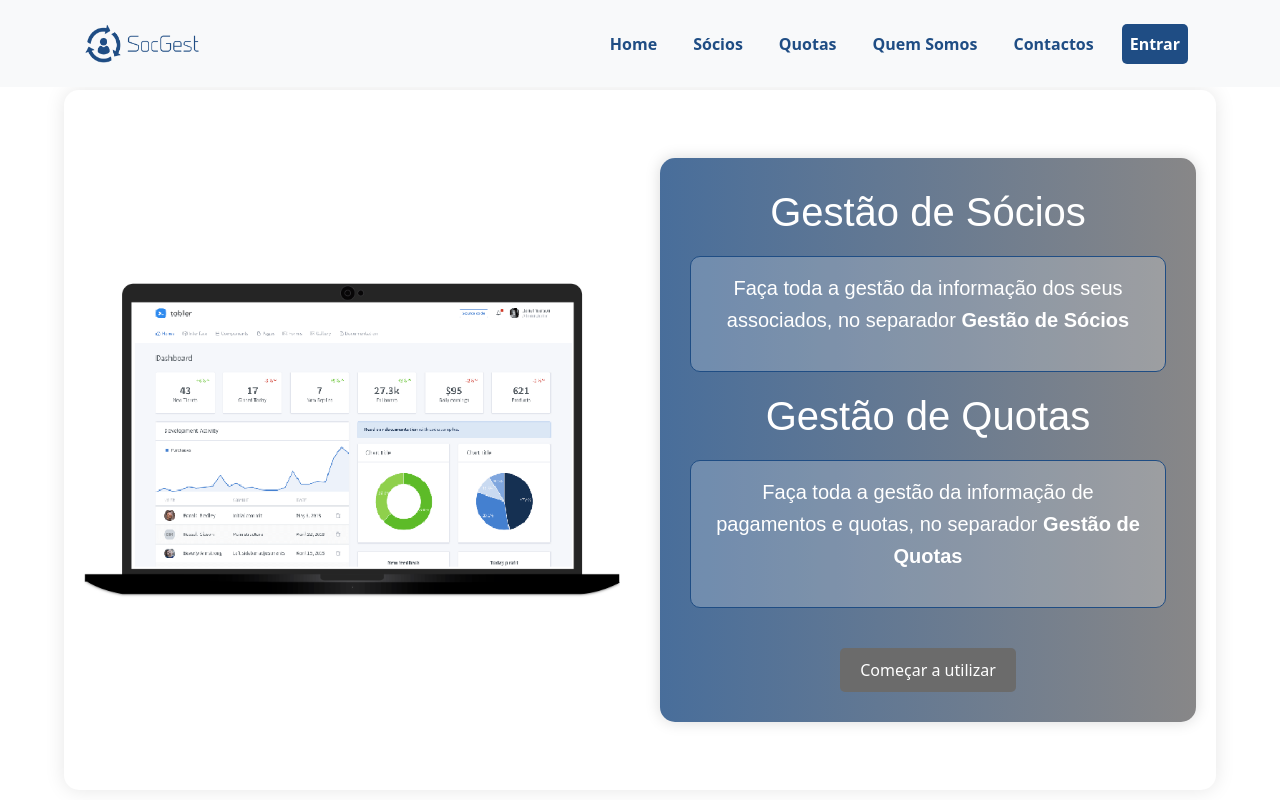
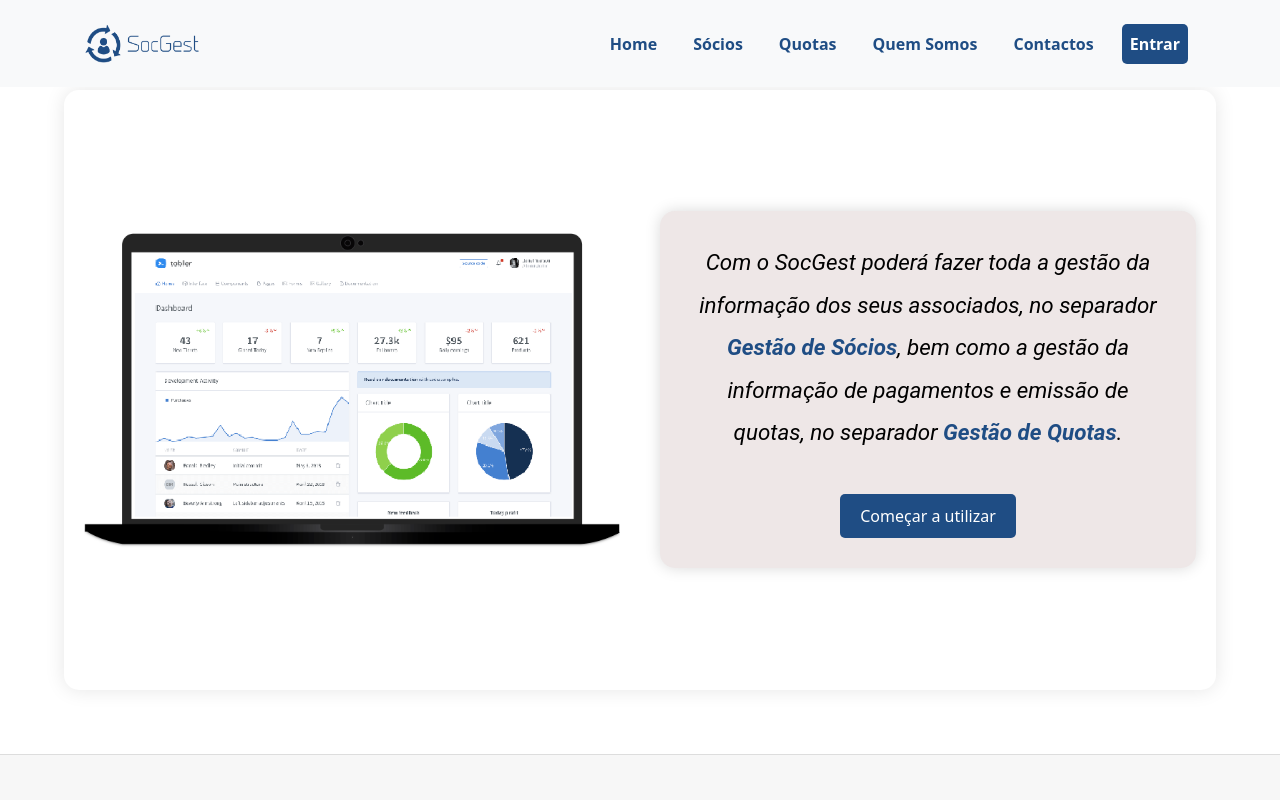
Before and after one commit to RicardoSilva94/socgest, a React (Create React App) app: page / in a window 1280 px wide. Shown: the top 800 px of the page. Built offline with nearby package versions, Linux system fonts and the light colour scheme.

Commit message:
Alterei estilo do componente sociosLandingPage

```diff
--- a/src/components/socios/socioslandingpage.css
+++ b/src/components/socios/socioslandingpage.css
@@ -8,7 +8,7 @@
   padding: 20px;
   border-radius: 15px;
   box-shadow: 0 0 20px rgba(0, 0, 0, 0.1);
-  min-height: 700px;
+  min-height: 600px;
   transition: all 0.5s ease;
   margin-top: 7%;
 }
@@ -28,53 +28,32 @@
 }
 
 .text-box {
-  background: linear-gradient(to right, #1f4d84d0, #6e6d6ed2);
-  color: #fff;
+  background: #eee7e7;
+  color: #000;
   padding: 30px;
   border-radius: 15px;
   box-shadow: 0 0 15px rgba(0, 0, 0, 0.15);
   transition: transform 0.3s ease, box-shadow 0.3s ease;
 }
 
-.text-box:hover {
-  transform: translateY(-10px);
-  box-shadow: 0 0 25px rgba(0, 0, 0, 0.2);
+.text-box p {
+  font-family: 'Roboto', sans-serif;
+  line-height: 1.9;
+  margin-bottom: 20px;
+  font-size: 1.4rem;
+  font-style: oblique;
+}
+
+.text-box .highlight {
+  text-decoration-color: #1f4d84;
+  font-weight: bold;
+  color: #1f4d84;
 }
 
 .imagem-socios {
   width: 100%;
   height: auto;
   border-radius: 10px;
-}
-
-h1 {
-  font-size: 2.5rem;
-  margin-bottom: 20px;
-  font-family: 'Montserrat', sans-serif;
-  color: #ffffff;
-}
-
-h5 {
-  font-family: 'Montserrat', sans-serif;
-  line-height: 1.6;
-  margin-bottom: 20px;
-  color: #ffffff;
-}
-
-.info-button {
-  display: inline-block;
-  background: #6b6b6b;
-  color: #fff;
-  padding: 10px 20px;
-  border-radius: 5px;
-  text-decoration: none;
-  margin-top: 20px;
-  transition: background 0.3s ease, transform 0.3s ease;
-}
-
-.info-button:hover {
-  background: #000000;
-  transform: translateY(-5px);
 }
 
 .right-content, .left-content {
@@ -89,12 +68,20 @@ h5 {
   transform: translateY(0);
 }
 
-.border-box {
-  border: 1px solid #1f4d84;
-  padding: 15px;
-  border-radius: 10px;
-  margin: 20px 0;
-  background: rgba(255, 255, 255, 0.2);
+.info-button {
+  display: inline-block;
+  background: #1f4d84;
+  color: #fff;
+  padding: 10px 20px;
+  border-radius: 5px;
+  text-decoration: none;
+  margin-top: 20px;
+  transition: background 0.3s ease, transform 0.3s ease;
+}
+
+.info-button:hover {
+  background: #000000;
+  transform: translateY(-5px);
 }
 
 @keyframes fadeInLeft {
@@ -141,9 +128,8 @@ h5 {
     padding: 20px;
   }
 
-  h1 {
-    font-size: 2rem;
-    margin-bottom: 20px;
+  .text-box p {
+    font-size: 1rem;
   }
 
   .info-button {
--- a/src/components/socios/socioslandingpage.jsx
+++ b/src/components/socios/socioslandingpage.jsx
@@ -16,18 +16,10 @@ export default function SociosLandingPage() {
       </div>
       <div className="right-content">
         <div className="text-box">
-          <h1>Gestão de Sócios</h1>
-          <div className="border-box">
-            <h5>
-              Faça toda a gestão da informação dos seus associados, no separador <strong>Gestão de Sócios</strong>
-            </h5>
-          </div>
-          <h1>Gestão de Quotas</h1>
-          <div className="border-box">
-            <h5>
-              Faça toda a gestão da informação de pagamentos e quotas, no separador <strong>Gestão de Quotas</strong>
-            </h5>
-          </div>
+          <p>
+            Com o SocGest poderá fazer toda a gestão da informação dos seus associados, no separador <span className="highlight">Gestão de Sócios</span>,
+            bem como a gestão da informação de pagamentos e emissão de quotas, no separador <span className="highlight">Gestão de Quotas</span>.
+          </p>
           <a href="#gestao-de-socios" className="info-button">Começar a utilizar</a>
         </div>
       </div>
```
